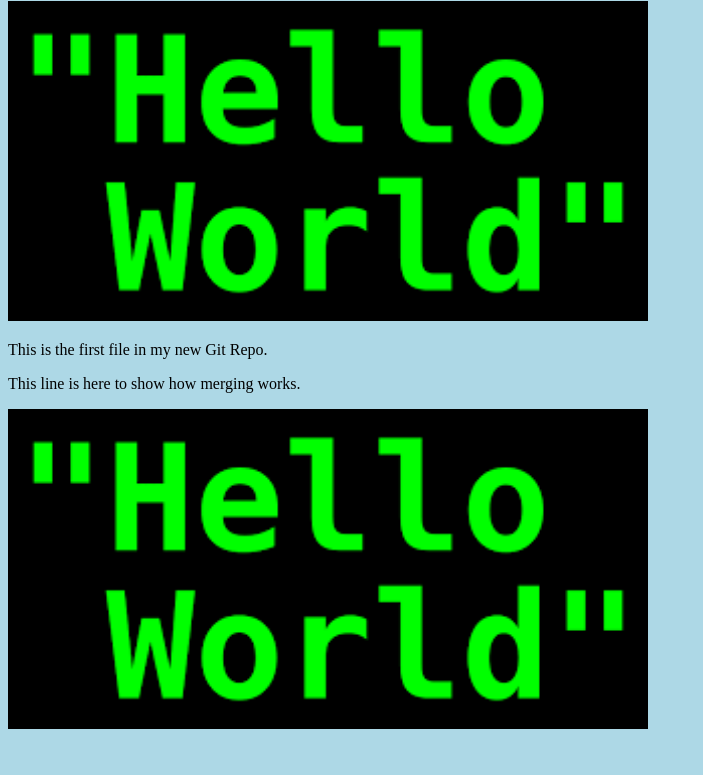
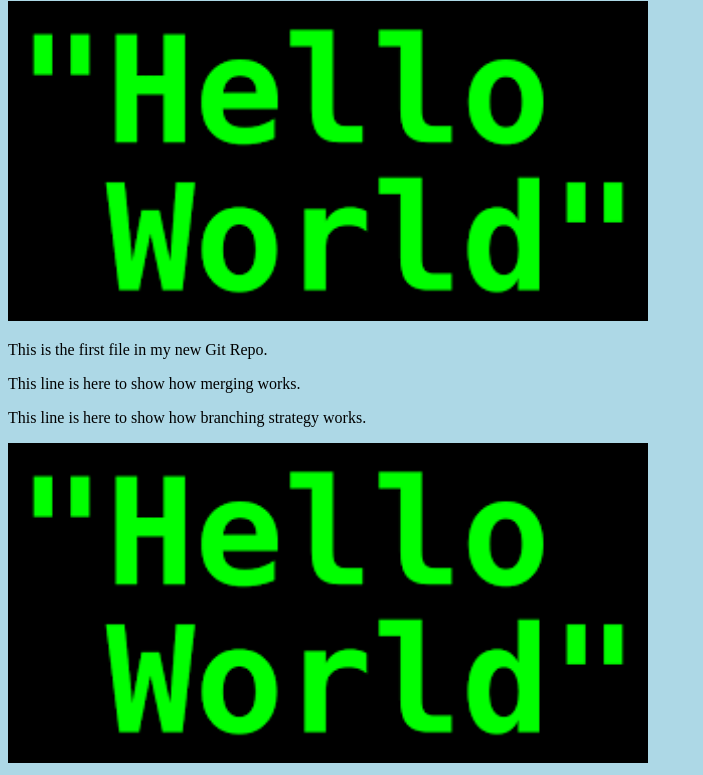
Before and after one commit to shankargkk/hello-world, a plain HTML site: page index.html in a window 1280 px wide. Shown: the part 79-854 px from the top of the page, without its empty margins (0-703 px from the left). Before the commit the page ends 820 px from the top, so only its background shows below. Drawn offline with Linux system fonts and the light colour scheme.

Commit message:
Update index.html by adding relevant comment
Update index.html by adding relevant comment

```diff
--- a/index.html
+++ b/index.html
@@ -10,6 +10,7 @@
 <div><img src="hello.png" alt="Hello World from Space" style="width:100%;max-width:640px"></div>
 <p>This is the first file in my new Git Repo.</p>
 <p>This line is here to show how merging works.</p>
+<p>This line is here to show how branching strategy works.</p>
 <div><img src="hello.png" alt="Hello Git" style="width:100%;max-width:640px"></div>
 
 </body>
```
